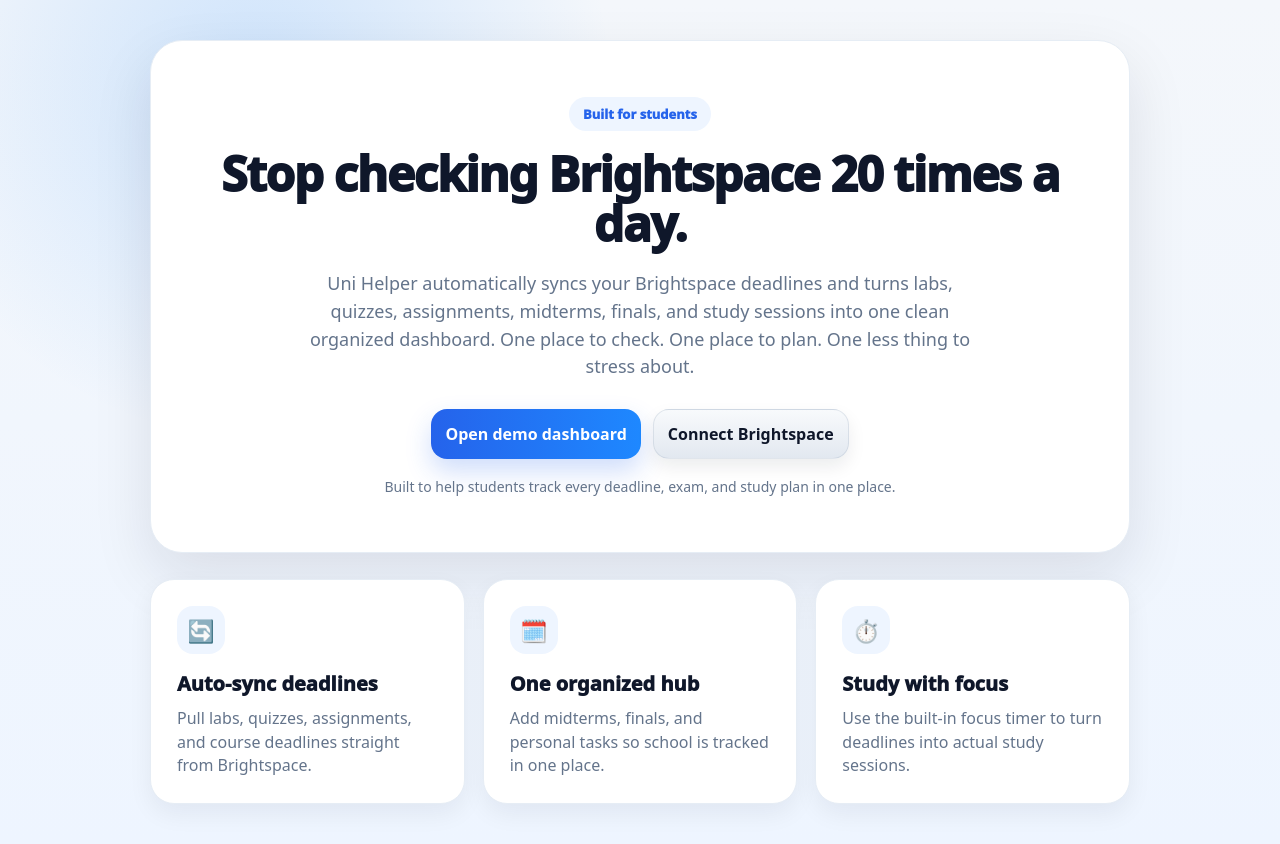
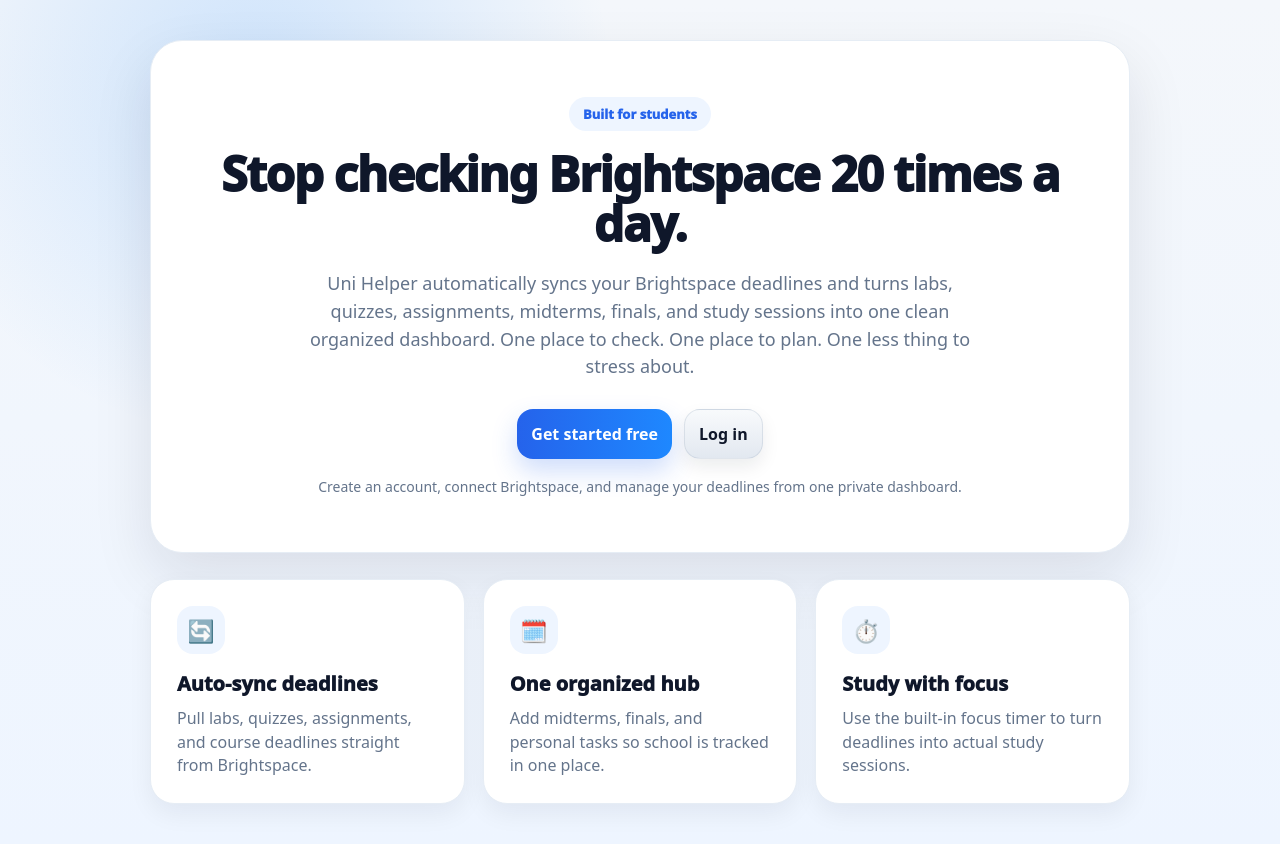
Before and after one commit to BassemAbdo01/uni-helper-project, a Flask app: page / in a window 1280 px wide. Run offline with Flask 3, Linux system fonts and the light colour scheme.

Commit message:
Update landing page signup buttons

```diff
--- a/templates/landing.html
+++ b/templates/landing.html
@@ -22,12 +22,12 @@
       </p>
 
       <div class="landing-actions">
-        <a class="btn landing-btn" href="/dashboard">Open demo dashboard</a>
-        <a class="btn secondary landing-btn" href="/connect-brightspace">Connect Brightspace</a>
+        <a class="btn landing-btn" href="/signup">Get started free</a>
+        <a class="btn secondary landing-btn" href="/login">Log in</a>
       </div>
 
       <div class="landing-note">
-        Built to help students track every deadline, exam, and study plan in one place.
+        Create an account, connect Brightspace, and manage your deadlines from one private dashboard.
       </div>
     </section>
 
```
